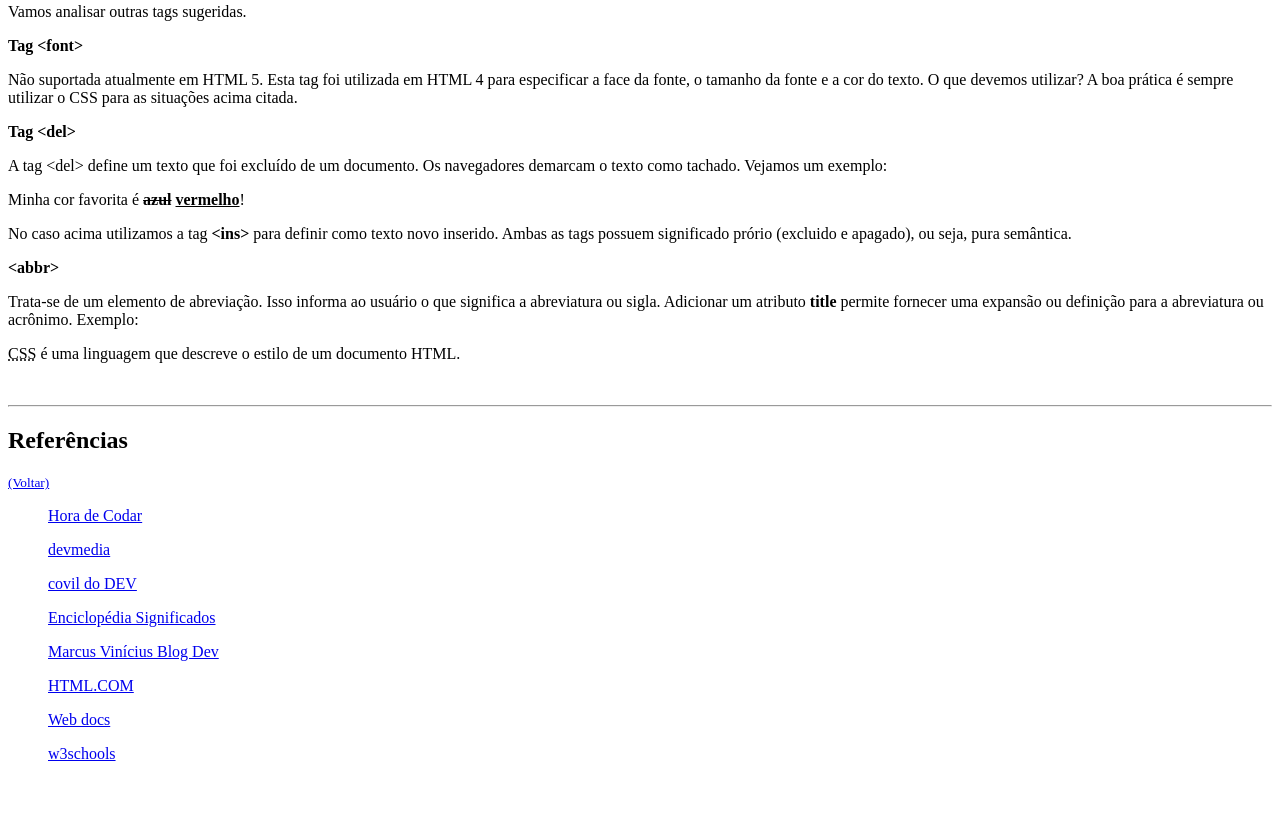
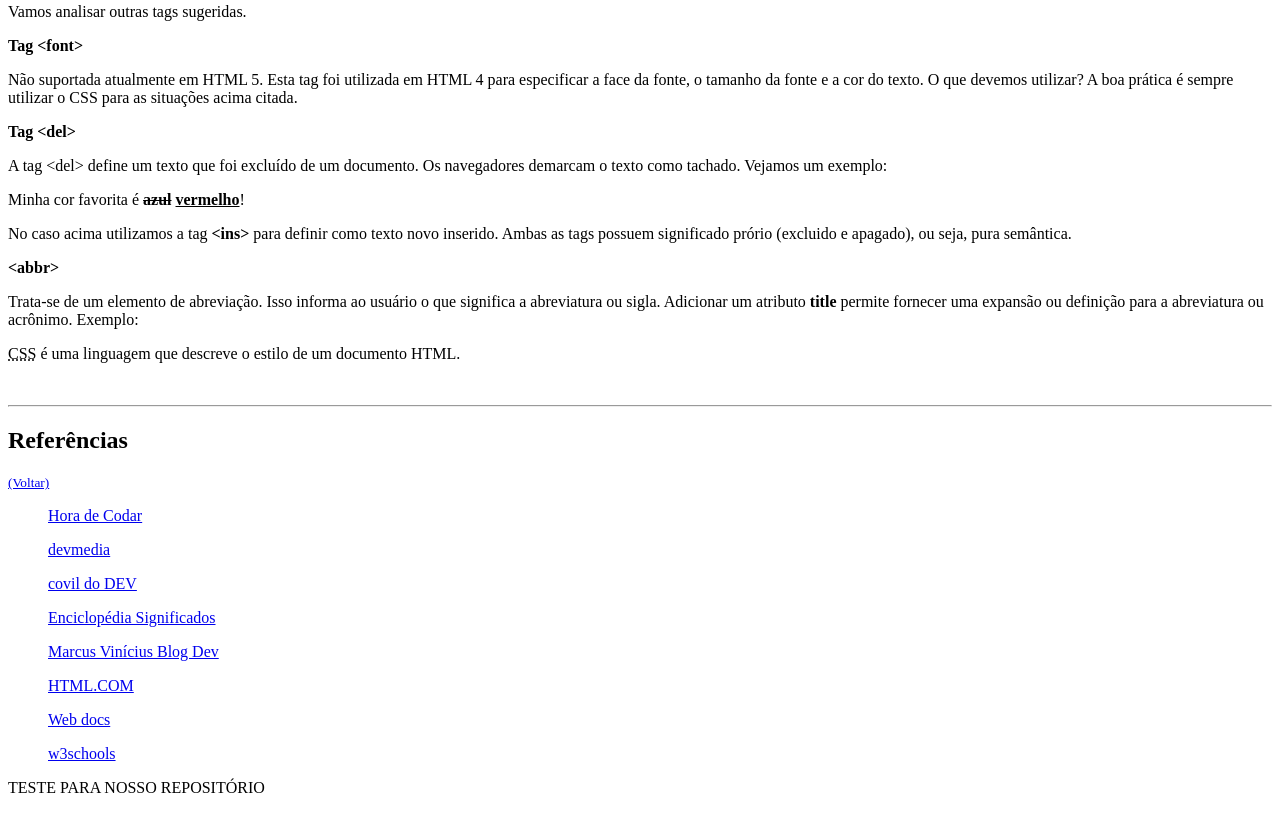
Before and after one commit to l0l0MAU/Desafios-HTML-DIO, a plain HTML site: page Desafio_01-HTML/index.html in a window 1280 px wide. Shown: the part 2406-3219 px from the top of the page. Before the commit the page ends 3185 px from the top, so only its background shows below. Drawn offline with Linux system fonts and the light colour scheme.

Commit message:
Pequena atualização de teste GIT

```diff
--- a/Desafio_01-HTML/index.html
+++ b/Desafio_01-HTML/index.html
@@ -129,5 +129,7 @@
         <blockquote><a href="https://html.com/">HTML.COM</a></blockquote>
         <blockquote><a href="https://developer.mozilla.org/pt-BR/docs/Web/HTML/Element/a">Web docs</a></blockquote>
         <blockquote><a href="https://www.w3schools.com/TAGS/">w3schools</a></blockquote>
+
+        <p>TESTE PARA NOSSO REPOSITÓRIO</p>
     </body>
 </html>
```
